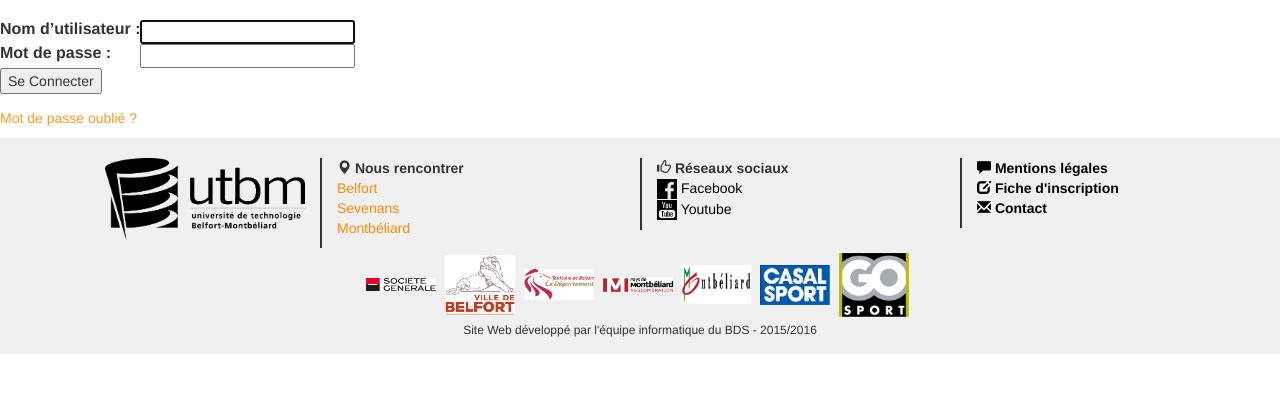
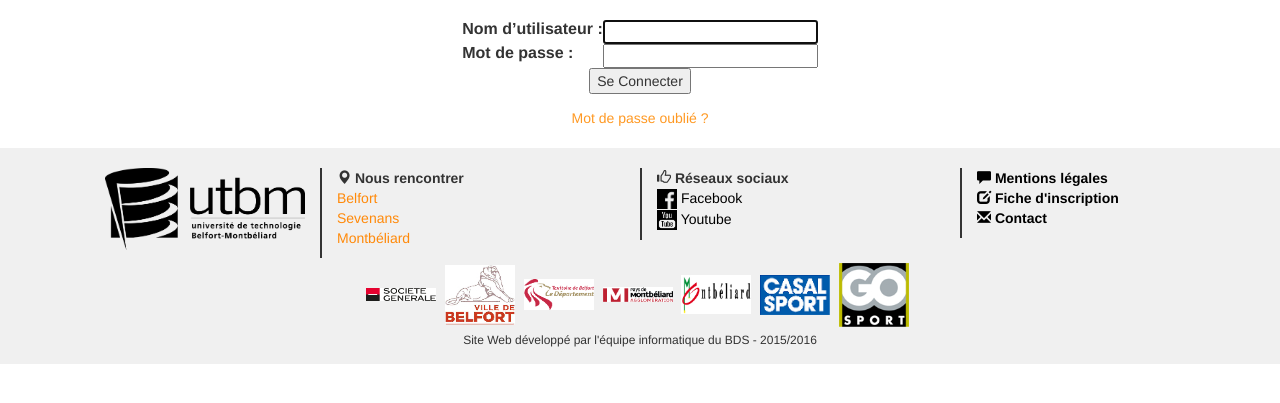
Before and after one commit to QSchulz/sportassociation, a Django app: page /login/ in a window 1280 px wide. Shown: the part 142-545 px from the top of the page. Run offline with Django 3.2, Linux system fonts and the light colour scheme; some libraries are stand-ins or nearby versions.

Commit message:
Center Sign In form
Update to center the Sign In form

```diff
--- a/static/css/theme-bds.css
+++ b/static/css/theme-bds.css
@@ -57,6 +57,10 @@ a:hover{
 }
 .center{
     text-align: center;
+}
+.centerDiv{
+    margin-left: auto;
+    margin-right: auto;
 }
 .little-text{
     font-size: 12px;
--- a/templates/registration/login.html
+++ b/templates/registration/login.html
@@ -3,7 +3,10 @@
 {% block title %}Connexion{% endblock %}
 
 {% block content %}
-
+<div class="container-fluid">
+  <div class="row">
+    <div class="col-lg-12 col-md-12 col-xs-12 col-sm-12">
+        <div class="center">
             {% if form.errors %}
                 <p>Échec de la connexion. Votre nom d'utilisateur et votre mot de passe ne correspondent pas.
                 Réessayez.</p>
@@ -20,7 +23,7 @@
 
             <form method="post" action="{% url 'login' %}">
             {% csrf_token %}
-  <table>
+              <table class="centerDiv">
                 <tr>
                   <td>{{ form.username.label_tag }}</td>
                   <td>{{ form.username }}</td>
@@ -36,5 +39,9 @@
             </form>
 
             <p><a href="{% url 'password_reset' %}">Mot de passe oublié ?</a></p>
+        </div>
+      </div>
+    </div>
+</div>
 
 {% endblock %}
```
Lines whose indentation alone changed are shown as unchanged.
